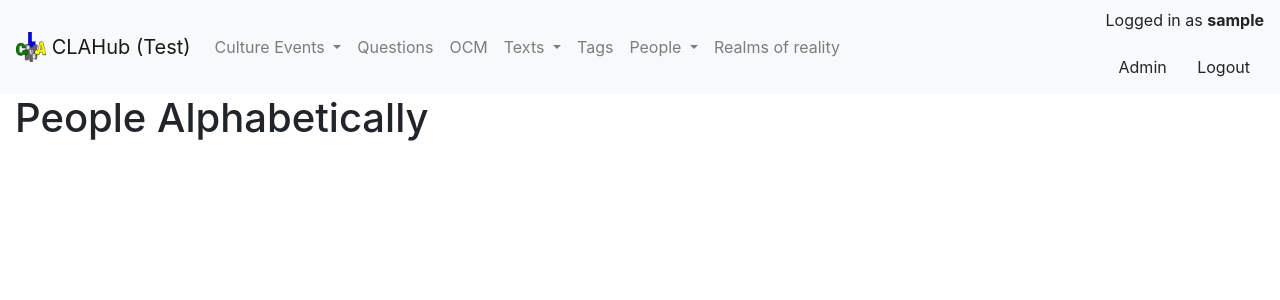
After one commit to stevetasticsteve/CLA_Hub, a Django app: page /people/alphabetically in a window 1280 px wide. The commit adds this page. Shown: the top 300 px of the page. Run offline with Django 3.2, Linux system fonts and the light colour scheme; the visitor is signed in with stand-in values (Sample User, id 1); some libraries are stand-ins or nearby versions.

Commit message:
Added alphabetically page

```diff
--- a/CLAHub/templates/base.html
+++ b/CLAHub/templates/base.html
@@ -58,6 +58,7 @@
         </a>
         <div class="dropdown-menu" aria-labelledby="peopleDropdown">
           <a class="dropdown-item" href="{% url 'people:home' %}">Home</a>
+          <a class="dropdown-item" href="{% url 'people:alphabetically' %}">Alphabetically</a>
           <a class="dropdown-item" href="{% url 'people:new' %}">Add person</a>
         </div>
       </li>
--- /dev/null
+++ b/people/templates/people/alphabetical.html
@@ -0,0 +1,6 @@
+{% extends 'base.html' %}
+{% block page_content %}
+
+<h1>People Alphabetically</h1>
+
+{% endblock %}
--- a/people/urls.py
+++ b/people/urls.py
@@ -6,4 +6,5 @@ urlpatterns = [
     path('', views.people_home, name='home'),
     path('<int:pk>', views.people_detail, name='detail'),
     path('new', views.new, name='new'),
+    path('alphabetically', views.alphabetically, name='alphabetically'),
 ]
--- a/people/views.py
+++ b/people/views.py
@@ -9,6 +9,16 @@ def people_home(request):
 
     }
     return render(request, template, context)
+
+
+@login_required
+def alphabetically(request):
+    template = 'people/alphabetical.html'
+    context = {
+
+    }
+    return render(request, template, context)
+
 
 @login_required
 def people_detail(request, pk):
```
